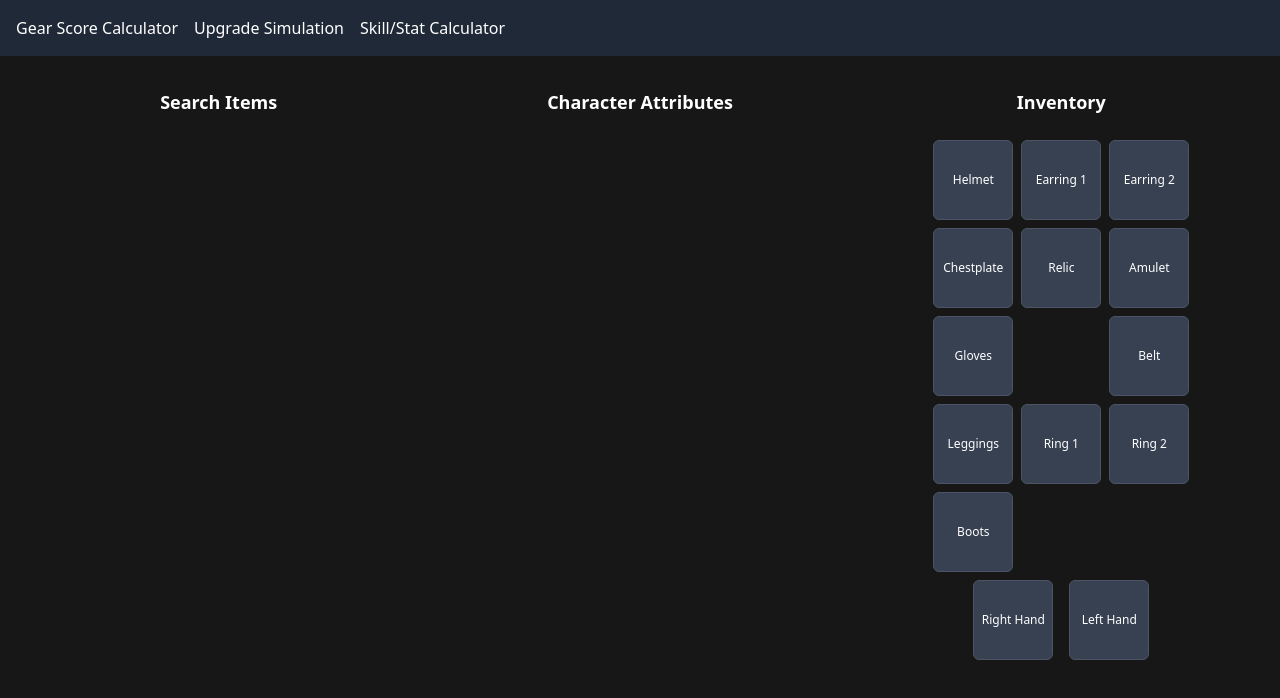
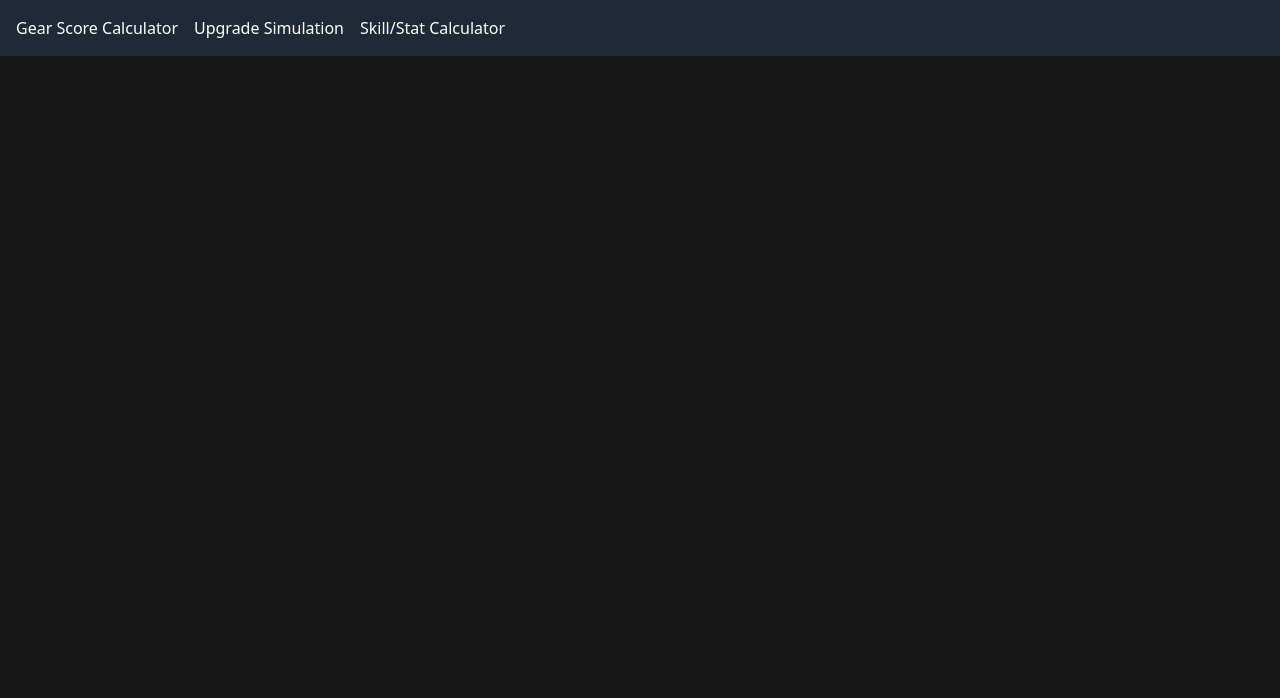
Before and after one commit to alimoncul/rise-online-calculator, a React (Vite) app: page / in a window 1280 px wide. Shown: the top 698 px of the page. Built offline with nearby package versions, Linux system fonts and the light colour scheme.

Commit message:
fix: path conflict with personal site

```diff
--- a/src/App.tsx
+++ b/src/App.tsx
@@ -10,7 +10,7 @@ function App() {
         <header className="bg-gray-800 text-white p-4">
           <nav className="flex justify-between">
             <div className="flex space-x-4">
-              <Link to="/" className="hover:underline">Gear Score Calculator</Link>
+              <Link to="/gear-calculator" className="hover:underline">Gear Score Calculator</Link>
               <Link to="/upgrade-simulation" className="hover:underline">Upgrade Simulation</Link>
               <Link to="/skill-stat-calculator" className="hover:underline">Skill/Stat Calculator</Link>
             </div>
@@ -18,7 +18,7 @@ function App() {
         </header>
         <main>
           <Routes>
-            <Route path="/" element={<GearCalculator />} />
+            <Route path="/gear-calculator" element={<GearCalculator />} />
             <Route path="/upgrade-simulation" element={<UpgradeSimulation />} />
             <Route path="/skill-stat-calculator" element={<SkillStatCalculator />} />
           </Routes>
--- a/vite.config.ts
+++ b/vite.config.ts
@@ -4,5 +4,5 @@ import react from '@vitejs/plugin-react'
 // https://vite.dev/config/
 export default defineConfig({
   plugins: [react()],
-  base: '/'
+  base: '/gear-calculator'
 })
```
